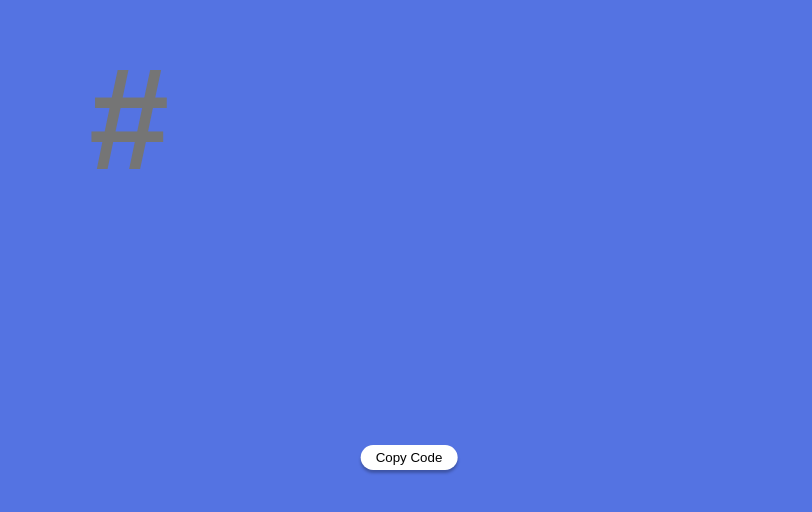
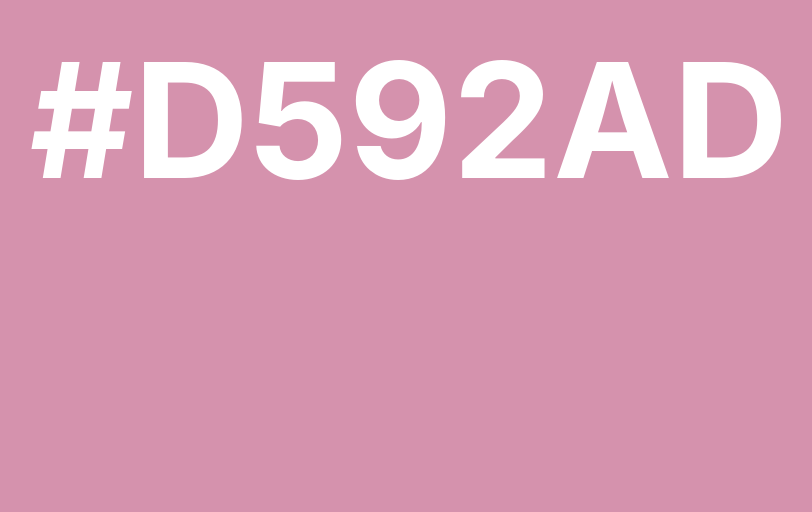
Before and after one commit to nirajkaushal/random-color-generator, a React (Create React App) app: page / in a window 1280 px wide. Shown: the part 280-792 px from the top of the page, without its empty margins (231-1043 px from the left). Built offline with nearby package versions, Linux system fonts and the light colour scheme.

Commit message:
refactored code

```diff
--- a/src/App.css
+++ b/src/App.css
@@ -1,35 +1,19 @@
-.color-fun {
+.app {
   position: fixed;
   width: 100%;
   height: 100vh;
 }
-.input, .inputMask {
-  background: transparent;
-  width: 50%;
-  height: 200px;
+.color-name-wrapper {
   position: absolute;
-  left: 50%;
-  top: 50%;
-  transform: translate(-50%, -50%);
-  border: 0px;
-  font-size: 9em;
-  text-transform: uppercase;
+  left: 10%;
+  top: 0px;
+  display: inline-flex;
+  flex-direction: row;
+  align-items: center;
+  width: 80%;
+  justify-content: center;
+  font-size: 10em;
   font-weight: bold;
-  text-align: left;
   color: white;
+  height: 100vh;
 }
-.input {
-  margin-left: 80px;
-}
-button {
-  position: absolute;
-  padding: 5px 15px;
-  background: white;
-  border: 0px;
-  box-shadow: 0px 3px 3px 0px #00000045;
-  left: 50%;
-  bottom: 50px;
-  transform: translateX(-50%);
-  border-radius: 20px;
-  cursor: pointer;
-}
--- a/src/App.js
+++ b/src/App.js
@@ -6,63 +6,62 @@ const colorHexChars = ['0', '1', '2', '3', '4', '5', '6', '7', '8', '9', 'A', 'B
 
 class App extends Component {
   state = {
-    currentColor: '#5473e2',
-    userInput: '',
-    userInputMask: '#',
+    currentColorMask: '#54ED42',
+    colorArray: [],
     copied: false
   }
 
-  handleCopiedText = (text, result) => {
-    this.setState({copied: true})
-    alert(text);
+  componentDidMount() {
+    let randomColor = '';
+    for (let i = 0; i < 6; i++) {
+      randomColor += colorHexChars[Math.floor(Math.random()*colorHexChars.length)];
+    }
+    this.setState({currentColorMask: `#${randomColor}`})
+    document.addEventListener("keydown", this.handleKeyDown);
   }
 
   handleKeyDown = (event) => {
     const inputKey = event.key;
-    console.log(inputKey);
-    if(!colorHexChars.includes(inputKey.toUpperCase()) && event.keyCode !=='8') {
-      event.preventDefault();
-    }
-  }
+    const isValidHexChar = colorHexChars.includes(inputKey.toUpperCase())
+    const { colorArray } = this.state
+    let paddText = ''
 
-  handleChange = (event) => {
-    let inputText = event.target.value;
-    if(inputText.length <= 6) {
-      let paddText = '';
-      for (let i = 0; i < 6-inputText.length; i++) {
+    if (isValidHexChar || inputKey.toUpperCase() === 'BACKSPACE') {
+
+      let newColorArray = []
+
+      if (isValidHexChar) {
+        newColorArray = (colorArray.length < 6) ? [...this.state.colorArray, inputKey.toUpperCase()] : colorArray
+      }
+
+      if (inputKey.toUpperCase() === 'BACKSPACE' && colorArray.length > 0) {
+        newColorArray = [...this.state.colorArray]
+        newColorArray.pop()
+      }
+
+      for (let i = 0; i < 6-newColorArray.length; i++) {
         paddText += colorHexChars[Math.floor(Math.random()*colorHexChars.length)];
       }
-      this.setState({userInputMask: '#'+inputText+paddText, currentColor: '#'+inputText+paddText});
+
+      this.setState({colorArray: newColorArray, currentColorMask: `#${newColorArray.join('')+paddText}`})
     }
 
-    this.setState({userInput: inputText});
-
-    if(inputText.length === 6) {
-      this.setState({currentColor: '#'+inputText});
-    }
   }
 
   render() {
+
+    const { currentColorMask, colorArray } = this.state
+
     return (
-      <div className="color-fun" style={{background: this.state.currentColor}}>
-        <input
-          className="inputMask"
-          placeholder={this.state.userInputMask}
-          id="colorCopy"
-          readOnly
-        />
-        <input
-          className="input"
-          maxLength="6"
-          value={this.state.userInput}
-          onChange={this.handleChange}
-          onKeyDown={this.handleKeyDown}
-        />
-        <CopyToClipboard text={this.state.userInputMask}
-          onCopy={this.handleCopiedText}>
-          <button>Copy Code</button>
-        </CopyToClipboard>
-
+      <div
+        className="app"
+        style={{background: this.state.currentColorMask}}
+        >
+        <div className="color-name-wrapper">
+        {currentColorMask.split('').map((char, index) => {
+          return <div key={index}>{char}</div>
+        })}
+        </div>
       </div>
     );
   }
```
